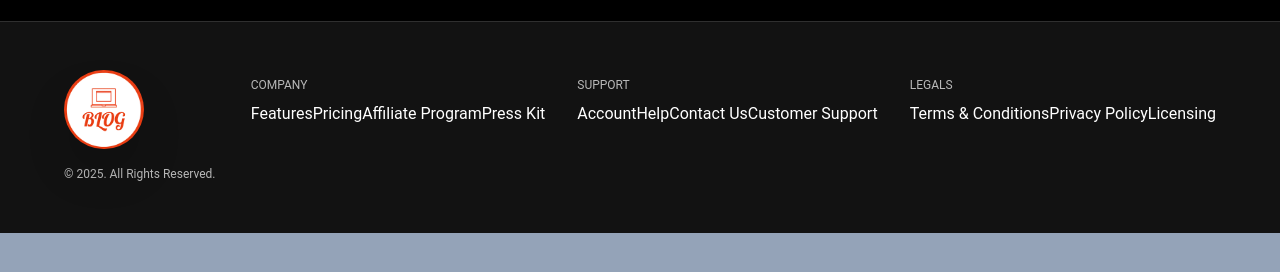
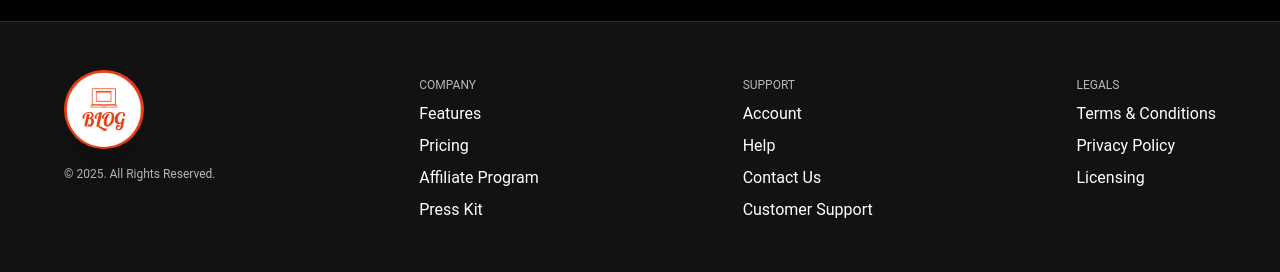
Before and after one commit to VviratT/MegaBlog, a React (Vite) app: page /login in a window 1280 px wide. Shown: the part 930-1202 px from the top of the page. Before the commit the page ends 1163 px from the top, so only its background shows below. Built offline with nearby package versions, Linux system fonts and the light colour scheme; no server answers.

Commit message:
- fixed bugs it the footer

```diff
--- a/src/components/Footer/Footer.jsx
+++ b/src/components/Footer/Footer.jsx
@@ -18,18 +18,38 @@ export default function Footer() {
   const linkSx = {
     display: "block",
     mb: 1,
-    color: theme.palette.mode === "light" ? "text.primary" : "common.white",
+    color:
+      theme.palette.mode === "light"
+        ? theme.palette.text.primary
+        : theme.palette.common.white,
     textDecoration: "none",
     "&:hover": { color: theme.palette.primary.main },
   };
 
+  const footerLinks = {
+    Company: ["Features", "Pricing", "Affiliate Program", "Press Kit"],
+    Support: ["Account", "Help", "Contact Us", "Customer Support"],
+    Legals: ["Terms & Conditions", "Privacy Policy", "Licensing"],
+  };
+  const supportEmail = "borbanayush09@gmail.com";
+
   return (
     <Box
       component="footer"
-      sx={{ bgcolor: footerBg, borderTop: 1, borderColor: "divider", py: 6 }}
+      sx={{
+        bgcolor: footerBg,
+        borderTop: 1,
+        borderColor: "divider",
+        py: 6,
+      }}
     >
       <Container maxWidth="lg">
-        <Grid container spacing={4} justifyContent="space-between">
+        <Grid
+          container
+          spacing={4}
+          alignItems="flex-start"
+          justifyContent="space-between"
+        >
           <Grid item xs={12} md={3}>
             <Box
               display="flex"
@@ -46,42 +66,31 @@ export default function Footer() {
               </Typography>
             </Box>
           </Grid>
-          <Grid item xs={12} md={9}>
-            <Box
-              display="flex"
-              justifyContent="flex-end"
-              flexWrap="wrap"
-              gap={4}
-            >
-              {["Company", "Support", "Legals"].map((grp, i) => (
-                <Box key={i}>
+
+          {Object.entries(footerLinks).map(([group, links]) => (
+            <Grid item xs={12} sm={4} md={3} key={group}>
               <Typography
                 variant="overline"
                 gutterBottom
                 color="text.secondary"
               >
-                    {grp}
+                {group}
               </Typography>
-                  {[
-                    "Company".includes(grp)
-                      ? [
-                          "Features",
-                          "Pricing",
-                          "Affiliate Program",
-                          "Press Kit",
-                        ]
-                      : grp === "Support"
-                      ? ["Account", "Help", "Contact Us", "Customer Support"]
-                      : ["Terms & Conditions", "Privacy Policy", "Licensing"],
-                  ].map((link) => (
-                    <MuiLink key={link} href="#" sx={linkSx}>
+              {links.map((link) => {
+                const href =
+                  group === "Support" && link !== "Account"
+                    ? `mailto:${supportEmail}?subject=${encodeURIComponent(
+                        link
+                      )}`
+                    : "#";
+                return (
+                  <MuiLink key={link} href={href} sx={linkSx}>
                     {link}
                   </MuiLink>
+                );
+              })}
+            </Grid>
           ))}
-                </Box>
-              ))}
-            </Box>
-          </Grid>
         </Grid>
       </Container>
     </Box>
```
Lines whose indentation alone changed are shown as unchanged.
